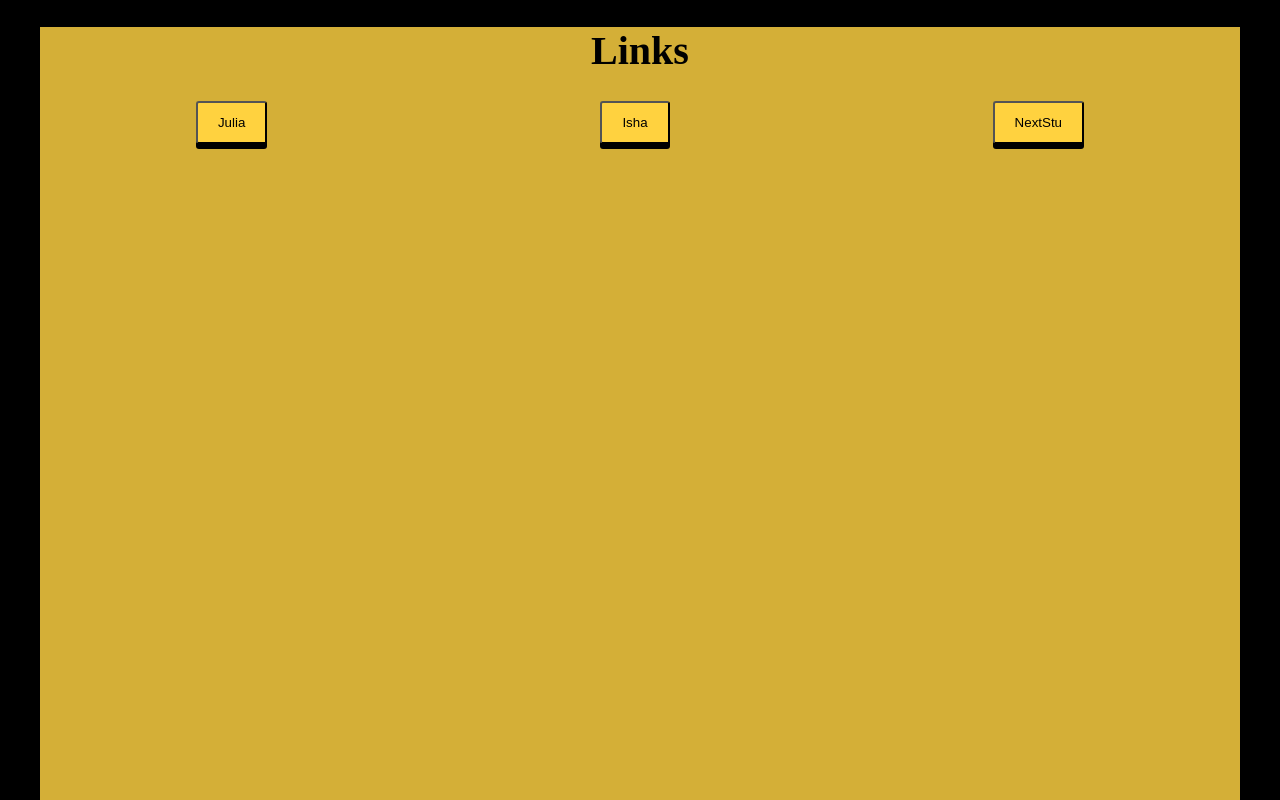
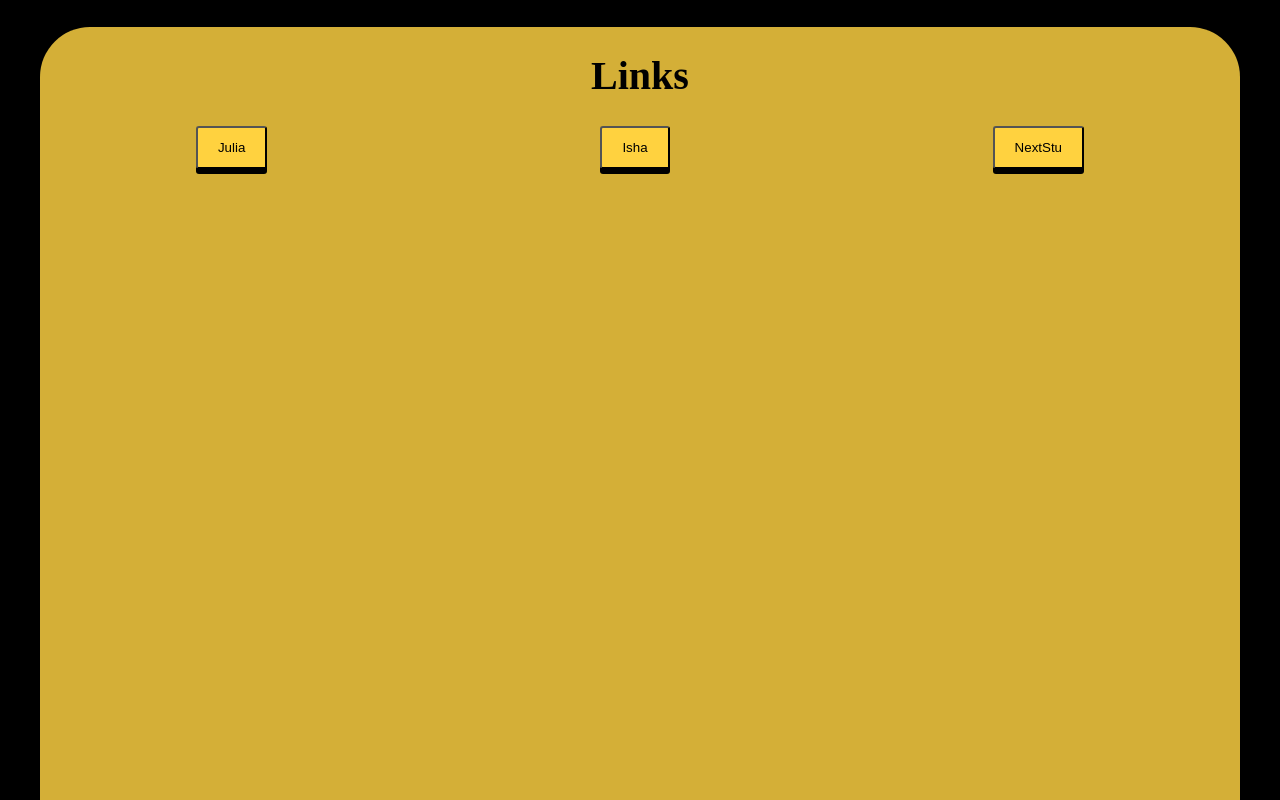
Before and after one commit to JulThompson/ok, a plain HTML site: page links.html in a window 1280 px wide. Shown: the top 800 px of the page. Drawn offline with Linux system fonts and the light colour scheme.

Commit message:
fixed css

```diff
--- a/style/links.css
+++ b/style/links.css
@@ -6,6 +6,7 @@ body {
     height: 2000px;
     background-color: #d4af37;
     margin: auto auto;
+    border-radius: 50px;
 }
 
 .wrapper {
@@ -24,6 +25,7 @@ a {
 h1 {
     text-align: center;
     font-size: 40px;
+    padding-top: 25px;
 }
 
 .link {
```
